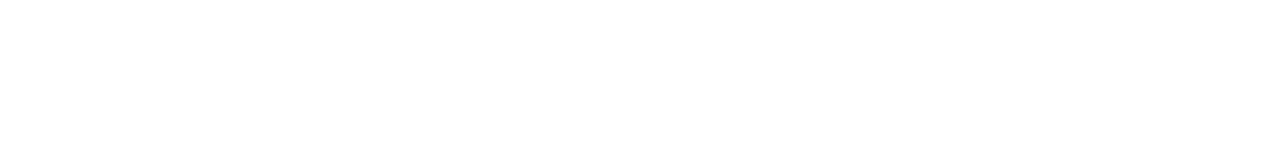
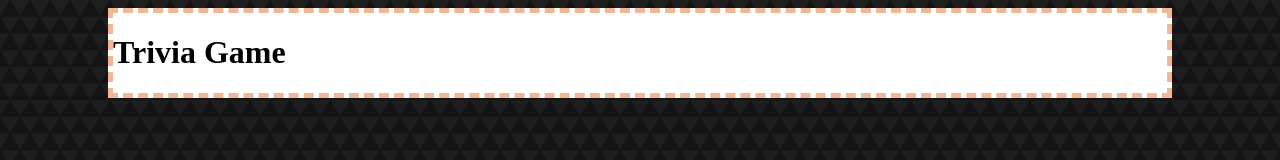
Before and after one commit to chlc/Trivia, a plain HTML site: page index.html in a window 1280 px wide. Drawn offline with Linux system fonts and the light colour scheme.

Commit message:
edited index.html and stylesheet.css

```diff
--- a/assets/css/style.css
+++ b/assets/css/style.css
@@ -0,0 +1,11 @@
+body{
+	background-image: url("../images/dark-triangles.png");
+}
+#mainbox {
+	margin: auto 100px auto 100px;
+	border-style: dashed;
+	border-color: #f1b695;
+	background-color: white;
+	border-width: 5px;
+
+}
--- a/index.html
+++ b/index.html
@@ -3,8 +3,15 @@
 <head>
 	<meta charset="UTF-8">
 	<title>Document</title>
+	<link href="assets/css/style.css" rel="stylesheet" type="text/css">
 </head>
 <body>
+	<div id = "mainbox">
+
+	<h1>Trivia Game</h1>
+
+
+	</div>
 
 </body>
 </html>
```
Also changed, not shown: assets/images/dark-triangles.png (added), 2 other files.
